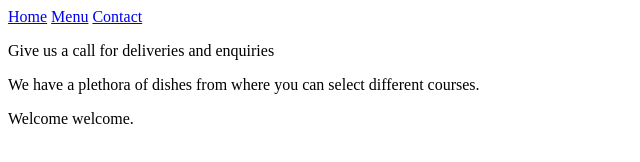
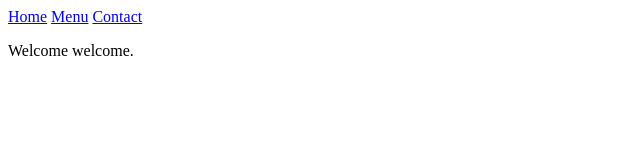
Before and after one commit to tzvaita/restaurant-page, a website built with webpack: page dist/index.html in a window 1280 px wide. Shown: the whole page, without its empty margins (0-640 px from the left). Built offline with nearby package versions, Linux system fonts and the light colour scheme.

Commit message:
Refactor tabs code

```diff
--- a/src/contact.js
+++ b/src/contact.js
@@ -4,7 +4,8 @@ const contactinfo = () => {
   const pageext = document.createElement('p');
   pageext.innerHTML = "Give us a call for deliveries and enquiries";
   contactpage.appendChild(pageext);
-  document.body.appendChild(contactpage);
+
+  return contactpage;
 }
 
 export default contactinfo;
--- a/src/header.js
+++ b/src/header.js
@@ -2,7 +2,6 @@ const header = () => {
   const headerdiv = document.createElement('header');
   const navbar = document.createElement('nav');
   const navdiv = document.createElement('div');
-  const logo = document.createElement('img');
     navdiv.innerHTML = `
                         <a id="home" href="#">Home</a>
                         <a id="menu" href="#">Menu</a>
--- a/src/home.js
+++ b/src/home.js
@@ -4,7 +4,8 @@ const landingpage = () => {
   const pageText = document.createElement('p');
   pageText.innerHTML = "Welcome welcome.";
   homecontainer.appendChild(pageText);
-  document.body.appendChild(homecontainer);
+
+  return homecontainer;
 }
 
 export default landingpage;
--- a/src/index.js
+++ b/src/index.js
@@ -3,42 +3,41 @@ import menuListing from './menu';
 import contactinfo from './contact';
 import landingpage from './home';
 
-function loading() {
-  header();
-}
-loading();
-contactinfo();
-menuListing();
-landingpage();
-
-
-
-const menupage = document.getElementById('menu');
-const contactpage = document.getElementById('contact');
-const homepage = document.getElementById('home');
-const menucont = document.getElementById('menucont');
-const homecont = document.getElementById('homecont');
-const contactcont = document.getElementById('contactcont');
-
-const menubutton = () => {
-  contactcont.style.display = 'none';
-  homecont.style.display = 'none';
-  menucont.style.display = 'block';
+const closeModels = () => {
+  document.getElementById('homecont').style.display = 'grid';
+  document.getElementById('contactcont').style.display = 'none';
+  document.getElementById('menucont').style.display = 'none';
 }
 
-const contactbutton = () => {
-  homecont.style.display = 'none';
-  menucont.style.display = 'none';
-  contactcont.style.display = 'block';
+const showHome = () => {
+  document.getElementById('homecont').style.display = 'grid';
+  document.getElementById('contactcont').style.display = 'none';
+  document.getElementById('menucont').style.display = 'none';
 }
 
-const homebutton = () => {
-  contactcont.style.display = 'none';
-  menucont.style.display = 'none';
-  homecont.style.display = 'block';
-
+const showMenu = () => {
+  document.getElementById('homecont').style.display = 'none';
+  document.getElementById('contactcont').style.display = 'none';
+  document.getElementById('menucont').style.display = 'grid';
 }
 
-menupage.addEventListener("click", menubutton);
-contactpage.addEventListener("click", contactbutton);
-homepage.addEventListener("click", homebutton);
+const showContact = () => {
+  document.getElementById('homecont').style.display = 'none';
+  document.getElementById('contactcont').style.display = 'grid';
+  document.getElementById('menucont').style.display = 'none';
+}
+
+const display = () => {
+  const content = document.getElementById('content');
+  content.appendChild(header());
+  content.appendChild(landingpage());
+  content.appendChild(menuListing());
+  content.appendChild(contactinfo());
+
+  content.querySelector('#home').addEventListener('click', showHome);
+  content.querySelector('#menu').addEventListener('click', showMenu);
+  content.querySelector('#contact').addEventListener('click', showContact);
+}
+
+display();
+closeModels();
--- a/src/menu.js
+++ b/src/menu.js
@@ -4,7 +4,8 @@ const menuListing = () => {
   const pageText = document.createElement('p');
   pageText.innerHTML = "We have a plethora of dishes from where you can select different courses.";
   menuContainer.appendChild(pageText);
-  document.body.appendChild(menuContainer);
+
+  return menuContainer;
 }
 
 export default menuListing;
```
Also changed, not shown: dist/index.html, dist/main.js.
